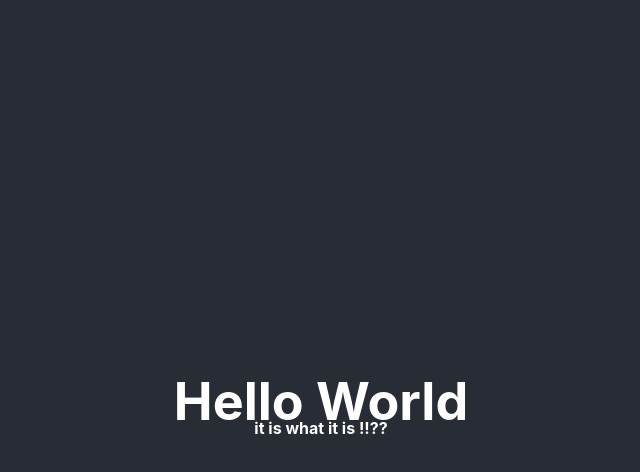
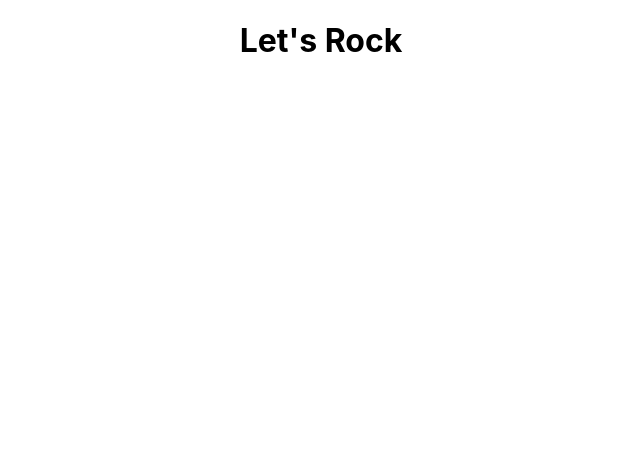
Before and after one commit to helmi88/DashBoard_Projects, a React (Create React App) app: page / in a window 1280 px wide. Shown: the top 472 px of the page, without its empty margins (319-959 px from the left). Built offline with nearby package versions, Linux system fonts and the light colour scheme.

Commit message:
fresh project

```diff
--- a/src/App.js
+++ b/src/App.js
@@ -3,10 +3,7 @@ import './App.css';
 function App() {
   return (
     <div className="App">
-      <header className="App-header">
-        <h1>Hello World</h1>
-        <h5>it is what it is !!??</h5>
-      </header>
+      <h1>Let's Rock</h1>
     </div>
   );
 }
```
